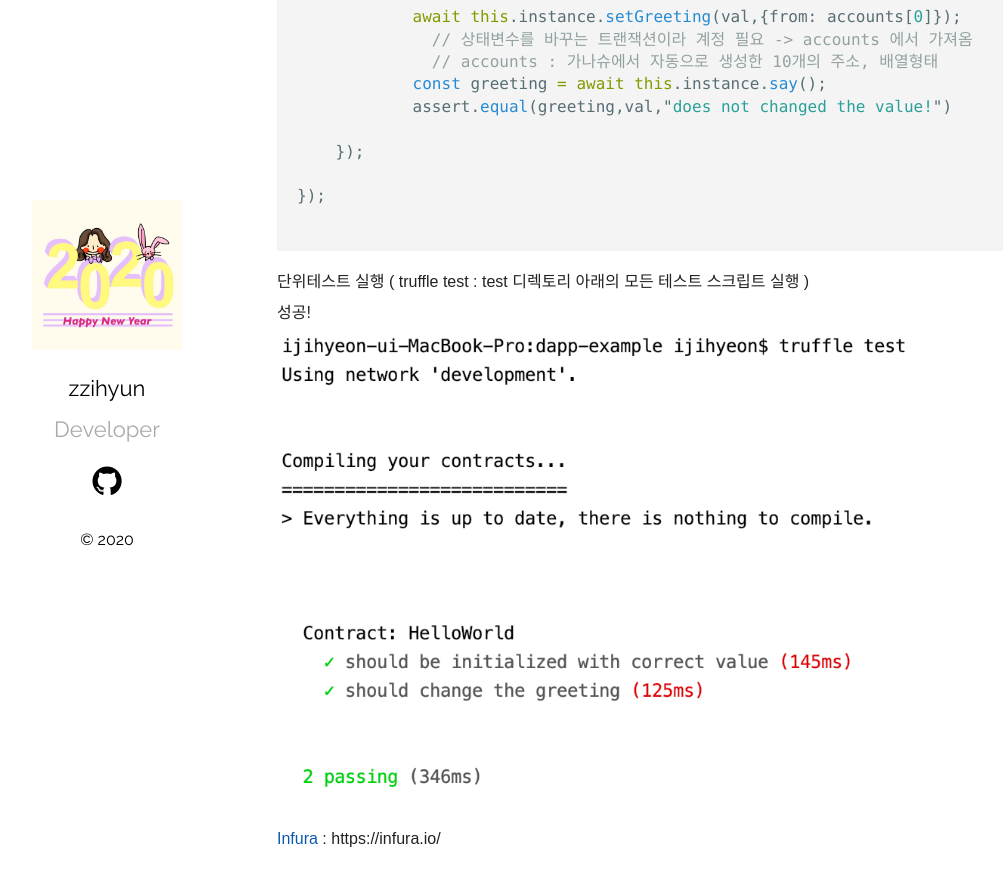
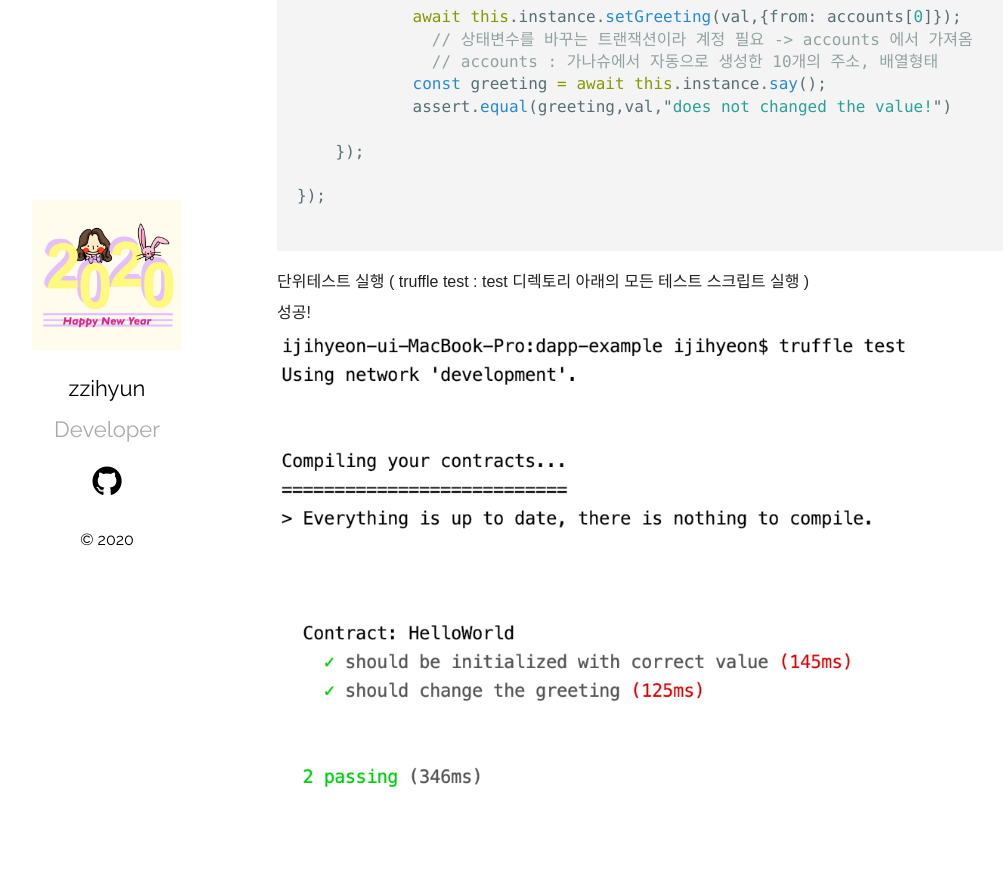
Before and after one commit to jhhhj1002/jhhhj1002.github.io, a Jekyll site: the page built from _posts/2020-03-27-Truffle-in-Blockchain-02.markdown, in a window 1280 px wide and 900 px high, scrolled down 8417 px. Shown: the top 886 px of the window, without its empty margins (78-1081 px from the left). Built offline with Jekyll 4.4.1, drawn with Linux system fonts in a browser that asks for light colours; after the commit the page ends 9270 px from its top, so only the background shows below that.

Commit message:
Update 2020-03-27-Truffle-in-Blockchain-02.markdown

```diff
--- a/_posts/2020-03-27-Truffle-in-Blockchain-02.markdown
+++ b/_posts/2020-03-27-Truffle-in-Blockchain-02.markdown
@@ -181,4 +181,3 @@ contract ("HelloWorld", function (accounts){
 
 
 [Infura]: https://infura.io/
-[Infura] : https://infura.io/
```
